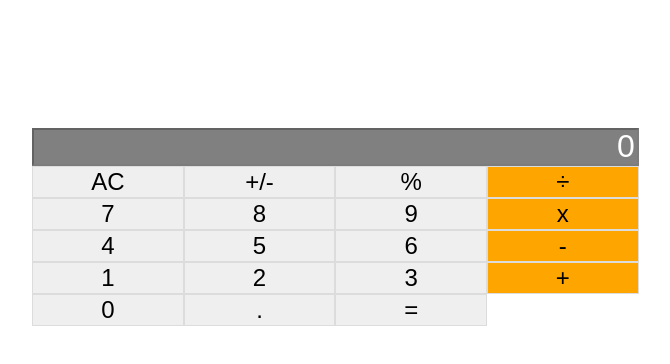
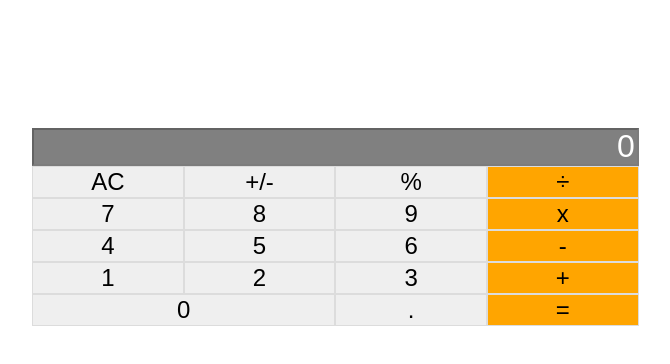
Before and after one commit to kazaneza/math-magician, a React (Create React App) app: page / in a window 1280 px wide. Shown: the top 364 px of the page, without its empty margins (232-902 px from the left). Built offline with nearby package versions, Linux system fonts and the light colour scheme.

Commit message:
add span for last digit to cover two spaces

```diff
--- a/src/App.css
+++ b/src/App.css
@@ -40,3 +40,10 @@ body {
 #digits :nth-child(4n) {
   background-color: #ffa500;
 }
+#digits :last-child {
+  background-color: orange;
+}
+
+#digits :nth-child(17) {
+  grid-column: span 2;
+}
```
